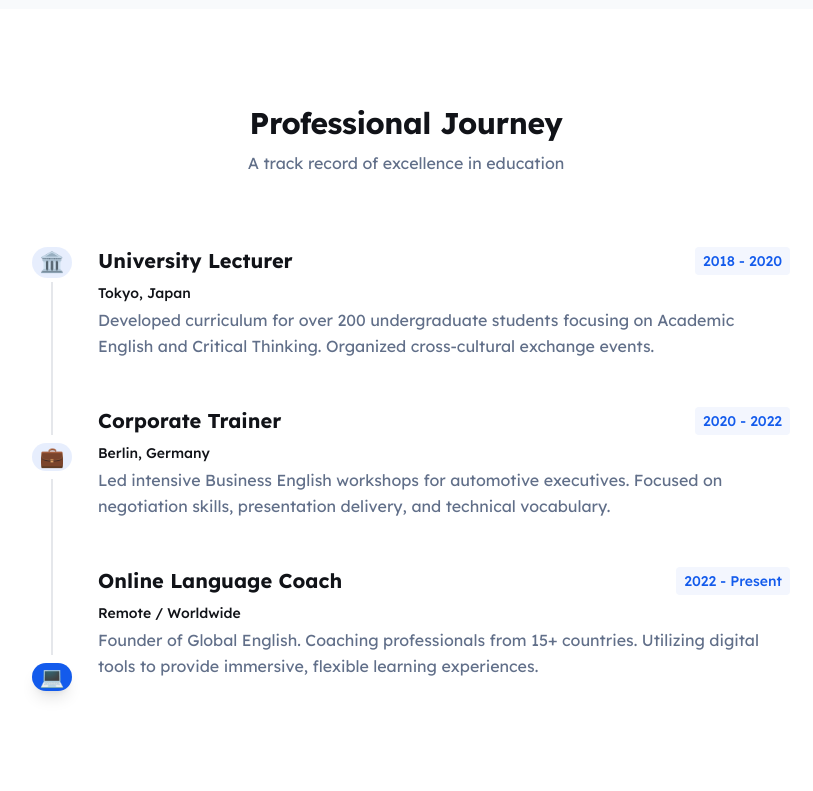
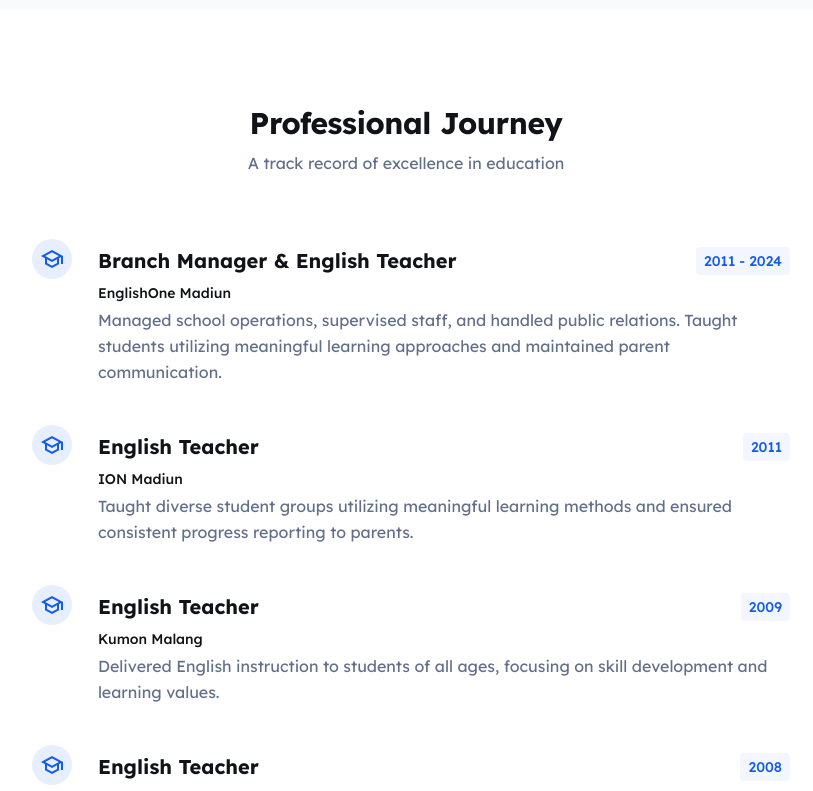
Before and after one commit to ruly13/project-digital-branding, a Next.js app: page /home in a window 1280 px wide. Shown: the part 2000-2791 px from the top of the page, without its empty margins (234-1047 px from the left). Built offline with nearby package versions, Linux system fonts and the light colour scheme.

Commit message:
feat: Implement initial landing page components for About, Experience, Education, Contact, Footer, and Navbar, including their data services.

```diff
--- a/src/components/home/komponen/AboutSection.tsx
+++ b/src/components/home/komponen/AboutSection.tsx
@@ -27,8 +27,7 @@ export default function AboutSection() {
                         <h3 className="text-primary font-bold tracking-wide uppercase text-sm mb-2">My Philosophy</h3>
                         <h2 className="text-3xl font-bold text-[#111318] mb-4">About Me</h2>
                         <div className="text-[#616f89] text-lg leading-relaxed mb-4">
-                            I specialize in <strong>Communicative Language Teaching</strong>, helping students build confidence and fluency through real-world scenarios. My approach is tailored to your unique goals, whether it&apos;s business negotiation, academic writing, or casual conversation.
-                        </div>
+                           Eva is an educator. She loves sharing knowledge, not only english knowledge but also anything that increase live values. She loves meeting new people, challenges herlself to try something new. Always levels up and scale up, and experiences herself in different ways    </div>
                         <p className="text-[#616f89] text-base leading-relaxed">
                             With over 8 years of experience teaching across 3 continents, I bring a culturally sensitive and adaptive teaching style to every lesson.
                         </p>
--- a/src/components/home/komponen/EducationSection.tsx
+++ b/src/components/home/komponen/EducationSection.tsx
@@ -1,10 +1,12 @@
 
+import { getEducation } from "../../../services/educationServ";
 export default function EducationSection() {
+  const education = getEducation();
 
 
   return (
 
-    <section id="education" className="py-24 bg-white scroll-mt-24 relative">
+    <section id="education" className="py-24 bg-white scroll-mt-24 relative ">
        {/* Background decoration removed as per reference code which uses clean white */}
       <div className="container mx-auto px-6 max-w-7xl">
         <div className="text-center mb-10">
@@ -12,45 +14,20 @@ export default function EducationSection() {
           <p className="text-[#616f89] mt-2 max-w-2xl mx-auto">Academic foundations and continuous professional development.</p>
         </div>
 
-        <div className="grid grid-cols-1 md:grid-cols-3 gap-8">
-            {/* Card 1 */}
-          <div className="flex flex-col items-center text-center gap-4 group hover:-translate-y-1 transition-transform duration-300">
+        <div className="flex flex-wrap justify-center gap-8">
+            {education.map((edu) => (
+              <div key={edu.id} className="w-full md:max-w-sm flex flex-col items-center text-center gap-4 group hover:-translate-y-1 transition-transform duration-300">
                 <div className="size-16 rounded-full bg-primary/5 flex items-center justify-center text-primary border border-primary/10 shadow-sm group-hover:bg-primary/10 transition-colors">
                    <span className="material-symbols-outlined text-3xl">school</span>
                 </div>
                 <div>
-              <h3 className="font-bold text-lg text-[#111318]">Master of Education</h3>
-              <p className="text-sm text-primary font-medium mb-1">University of London</p>
-              <p className="text-xs text-[#616f89] uppercase tracking-wide mb-3 font-semibold">Honors • Applied Linguistics</p>
-              <p className="text-sm text-[#616f89]">Specialized in sociolinguistics and second language acquisition methodologies.</p>
+                  <h3 className="font-bold text-lg text-[#111318]">{edu.role}</h3>
+                  <p className="text-sm text-primary font-medium mb-1">{edu.company}</p>
+                  <p className="text-xs text-[#616f89] uppercase tracking-wide mb-3 font-semibold">{edu.period}</p>
+                  <p className="text-sm text-[#616f89]">{edu.description}</p>
                 </div>
               </div>
-
-           {/* Card 2 */}
-          <div className="flex flex-col items-center text-center gap-4 group hover:-translate-y-1 transition-transform duration-300">
-             <div className="size-16 rounded-full bg-orange-50 flex items-center justify-center text-orange-600 border border-orange-100 shadow-sm group-hover:bg-orange-100 transition-colors">
-                <span className="material-symbols-outlined text-3xl">history_edu</span>
-             </div>
-             <div>
-                <h3 className="font-bold text-lg text-[#111318]">BA English Literature</h3>
-                <p className="text-sm text-primary font-medium mb-1">University of Indonesia</p>
-                <p className="text-xs text-[#616f89] uppercase tracking-wide mb-3 font-semibold">Magna Cum Laude</p>
-                <p className="text-sm text-[#616f89]">Focus on post-colonial literature and advanced grammar structures.</p>
-             </div>
-          </div>
-
-           {/* Card 3 */}
-          <div className="flex flex-col items-center text-center gap-4 group hover:-translate-y-1 transition-transform duration-300">
-             <div className="size-16 rounded-full bg-blue-50 flex items-center justify-center text-blue-600 border border-blue-100 shadow-sm group-hover:bg-blue-100 transition-colors">
-                <span className="material-symbols-outlined text-3xl">workspace_premium</span>
-             </div>
-             <div>
-                <h3 className="font-bold text-lg text-[#111318]">Specialized Training</h3>
-                <p className="text-sm text-primary font-medium mb-1">Professional Certification</p>
-                <p className="text-xs text-[#616f89] uppercase tracking-wide mb-3 font-semibold">Continuing Education</p>
-                <p className="text-sm text-[#616f89]">Advanced Phonetics & Digital Pedagogy for remote learning environments.</p>
-             </div>
-          </div>
+            ))}
         </div>
       </div>
     </section>
--- a/src/components/home/komponen/ExperienceSection.tsx
+++ b/src/components/home/komponen/ExperienceSection.tsx
@@ -1,6 +1,8 @@
+
+import { getExperiences } from "../../../services/experienceService";
 
 export default function ExperienceSection() {
-
+  const experiences = getExperiences();
 
   return (
 
@@ -13,60 +15,39 @@ export default function ExperienceSection() {
 
         <div className="max-w-3xl mx-auto w-full">
            <div className="grid grid-cols-[60px_1fr] gap-x-4">
-              {/* Item 1 */}
-              <div className="flex flex-col items-center gap-1 pt-2">
-                 <div className="size-10 rounded-full bg-primary/10 flex items-center justify-center text-primary z-10">
-                    <span className="text-xl">🏛️</span>
+              {experiences.map((exp, index) => (
+                 <div key={exp.id} className="contents">
+                    <div className="relative flex flex-col items-center">
+                       {/* Line connecting to previous item */}
+                       {index > 0 && (
+                          <div className="absolute top-0 w-[2px] bg-[#e5e7eb] h-[20px] -z-10"></div>
+                       )}
+
+                       {/* Icon */}
+                       <div className="size-10 rounded-full flex items-center justify-center z-10 bg-primary/10 text-primary">
+                          <span className="material-symbols-outlined text-xl">
+                              {exp.type === 'education' ? 'school' : 'work'}
+                          </span>
                        </div>
-                 <div className="w-[2px] bg-[#e5e7eb] h-full grow min-h-[80px]"></div>
+
+                       {/* Line connecting to next item */}
+                       {index < experiences.length - 1 && (
+                          <div className="absolute top-[20px] bottom-0 w-[2px] bg-[#e5e7eb] -z-10"></div>
+                       )}
                     </div>
-              <div className="flex flex-col pb-10 pt-2">
+
+                    <div className={`flex flex-col ${index < experiences.length - 1 ? 'pb-10' : 'pb-4'} pt-2`}>
                        <div className="flex flex-col sm:flex-row sm:justify-between sm:items-center mb-2">
-                    <h3 className="text-[#111318] text-xl font-bold">University Lecturer</h3>
-                    <span className="text-primary font-medium text-sm bg-primary/5 px-2 py-1 rounded">2018 - 2020</span>
+                          <h3 className="text-[#111318] text-xl font-bold">{exp.role}</h3>
+                          <span className="text-primary font-medium text-sm bg-primary/5 px-2 py-1 rounded">{exp.period}</span>
                        </div>
-                 <p className="text-[#111318] text-sm font-medium mb-1">Tokyo, Japan</p>
+                       <p className="text-[#111318] text-sm font-medium mb-1">{exp.company}</p>
                        <p className="text-[#616f89] text-base leading-relaxed">
-                    Developed curriculum for over 200 undergraduate students focusing on Academic English and Critical Thinking. Organized cross-cultural exchange events.
+                          {exp.description}
                        </p>
                     </div>
-
-              {/* Item 2 */}
-              <div className="flex flex-col items-center gap-1">
-                 <div className="w-[2px] bg-[#e5e7eb] h-full grow min-h-[20px]"></div>
-                 <div className="size-10 rounded-full bg-primary/10 flex items-center justify-center text-primary z-10 my-1">
-                    <span className="text-xl">💼</span>
                  </div>
-                 <div className="w-[2px] bg-[#e5e7eb] h-full grow min-h-[80px]"></div>
-              </div>
-              <div className="flex flex-col pb-10 pt-2">
-                 <div className="flex flex-col sm:flex-row sm:justify-between sm:items-center mb-2">
-                    <h3 className="text-[#111318] text-xl font-bold">Corporate Trainer</h3>
-                    <span className="text-primary font-medium text-sm bg-primary/5 px-2 py-1 rounded">2020 - 2022</span>
-                 </div>
-                 <p className="text-[#111318] text-sm font-medium mb-1">Berlin, Germany</p>
-                 <p className="text-[#616f89] text-base leading-relaxed">
-                    Led intensive Business English workshops for automotive executives. Focused on negotiation skills, presentation delivery, and technical vocabulary.
-                 </p>
-              </div>
-
-              {/* Item 3 */}
-              <div className="flex flex-col items-center gap-1">
-                 <div className="w-[2px] bg-[#e5e7eb] h-full grow min-h-[20px]"></div>
-                 <div className="size-10 rounded-full bg-primary text-white flex items-center justify-center shadow-lg z-10 my-1">
-                    <span className="text-xl">💻</span>
-                 </div>
-              </div>
-              <div className="flex flex-col pb-4 pt-2">
-                 <div className="flex flex-col sm:flex-row sm:justify-between sm:items-center mb-2">
-                    <h3 className="text-[#111318] text-xl font-bold">Online Language Coach</h3>
-                    <span className="text-primary font-medium text-sm bg-primary/5 px-2 py-1 rounded">2022 - Present</span>
-                 </div>
-                 <p className="text-[#111318] text-sm font-medium mb-1">Remote / Worldwide</p>
-                 <p className="text-[#616f89] text-base leading-relaxed">
-                    Founder of Global English. Coaching professionals from 15+ countries. Utilizing digital tools to provide immersive, flexible learning experiences.
-                 </p>
-              </div>
+              ))}
            </div>
         </div>
       </div>
--- a/src/components/home/komponen/footer.tsx
+++ b/src/components/home/komponen/footer.tsx
@@ -1,5 +1,6 @@
 
-import Link from 'next/link';
+
+import { Instagram, Linkedin, Mail } from 'lucide-react';
 
 export default function Footer() {
   return (
@@ -7,7 +8,7 @@ export default function Footer() {
 
     <footer className="bg-background-dark text-white py-16 border-t border-[#1e2736]">
       <div className="container mx-auto px-6 max-w-7xl">
-        <div className="flex flex-col md:flex-row justify-between items-end gap-8 mb-12">
+        <div className="relative flex flex-col md:flex-row justify-between items-end gap-8 mb-12">
 
             {/* Left: Logo & Tagline */}
             <div className="flex flex-col gap-4 w-full md:w-auto">
@@ -15,33 +16,36 @@ export default function Footer() {
                      <div className="size-8 bg-primary rounded-lg flex items-center justify-center shadow-[0px_4px_12px_rgba(19,91,236,0.4)]">
                         <span className="material-symbols-outlined text-white text-lg">school</span>
                      </div>
-                     <span className="text-xl font-bold tracking-tight text-white">Global English</span>
+                     <span className="text-xl font-bold tracking-tight text-white">Eva Lastiani</span>
                 </div>
-                <p className="text-sm text-[#94a3b8] max-w-xs">Empowering students worldwide since 2012.</p>
+                <p className="text-sm text-[#94a3b8] max-w-xs">Educator dedicated to inspiring students and fostering a love for learning.</p>
             </div>
 
             {/* Center: Social Icons */}
-            <div className="flex gap-6 w-full md:w-auto justify-start md:justify-center">
-                 <a href="#" className="text-[#94a3b8] hover:text-white transition-colors">
-                    <span className="material-symbols-outlined text-2xl">public</span>
+            <div className="flex gap-4 w-full md:w-auto justify-center md:absolute md:left-1/2 md:-translate-x-1/2 md:bottom-2">
+                 <a href="#" className="text-[#94a3b8] hover:text-white transition-colors" aria-label="Instagram">
+                    <Instagram className="size-6" />
                  </a>
-                 <a href="#" className="text-[#94a3b8] hover:text-white transition-colors">
-                    <span className="material-symbols-outlined text-2xl">alternate_email</span>
+                 <a href="#" className="text-[#94a3b8] hover:text-white transition-colors" aria-label="TikTok">
+                    {/* Custom TikTok SVG */}
+                    <svg viewBox="0 0 24 24" fill="none" stroke="currentColor" strokeWidth="2" strokeLinecap="round" strokeLinejoin="round" className="size-6">
+                        <path d="M9 12a4 4 0 1 0 4 4V4a5 5 0 0 0 5 5" />
+                    </svg>
                  </a>
-                 <a href="#" className="text-[#94a3b8] hover:text-white transition-colors">
-                    <span className="material-symbols-outlined text-2xl">share</span>
+                 <a href="#" className="text-[#94a3b8] hover:text-white transition-colors" aria-label="LinkedIn">
+                    <Linkedin className="size-6" />
+                 </a>
+                 <a href="mailto:rohmatchoiruly@gmail.com" className="text-[#94a3b8] hover:text-white transition-colors" aria-label="Email">
+                    <Mail className="size-6" />
                  </a>
             </div>
 
-            {/* Right: Links */}
-            <div className="flex gap-8 text-sm font-medium text-[#94a3b8] w-full md:w-auto justify-start md:justify-end">
-                <Link href="#" className="hover:text-white transition-colors">Privacy Policy</Link>
-                <Link href="#" className="hover:text-white transition-colors">Terms of Service</Link>
-            </div>
+
         </div>
 
-        <div className="border-t border-[#2e3b52] pt-8 flex flex-col items-center justify-center text-xs text-[#64748b]">
-             <p>&copy; {new Date().getFullYear()} Global English. All rights reserved.</p>
+        <div className="border-t border-[#2e3b52] pt-8 flex flex-col md:flex-row items-center justify-between text-xs text-[#64748b]">
+             <p className="order-2 md:order-1">&copy; {new Date().getFullYear()} Eva Lastiani. All rights reserved.</p>
+             <p className="order-1 md:order-2 mb-4 md:mb-0">Designed & Built by <a href="https://www.rohmatchoiruly.site/" className="text-[#94a3b8] hover:text-white transition-colors">rohmat choiruly anwar</a></p>
         </div>
       </div>
     </footer>
--- /dev/null
+++ b/src/services/educationServ.tsx
@@ -0,0 +1,24 @@
+export interface EducationItem {
+    id: number;
+    role: string;
+    company: string;
+    period: string;
+    description: string;
+    type: "education" | "corporate"; // education uses 🏛️, corporate/hotel uses 💼
+  }
+
+  export const educationData: EducationItem[] = [
+    {
+      id: 1,
+      role: "Bachelor of English Language and Literature",
+      company: "Universitas Muhammadiyah Malang",
+      period: "2004 - 2008",
+      description:
+        "",
+      type: "education",
+    },
+  ];
+
+  export const getEducation = (): EducationItem[] => {
+    return educationData;
+  };
--- /dev/null
+++ b/src/services/experienceService.ts
@@ -0,0 +1,87 @@
+export interface ExperienceItem {
+  id: number;
+  role: string;
+  company: string;
+  period: string;
+  description: string;
+  type: "education" | "corporate"; // education uses 🏛️, corporate/hotel uses 💼
+}
+
+export const experienceData: ExperienceItem[] = [
+  {
+    id: 1,
+    role: "Branch Manager & English Teacher",
+    company: "EnglishOne Madiun",
+    period: "2011 - 2024",
+    description:
+      "Managed school operations, supervised staff, and handled public relations. Taught students utilizing meaningful learning approaches and maintained parent communication.",
+    type: "education",
+  },
+  {
+    id: 2,
+    role: "English Teacher",
+    company: "ION Madiun",
+    period: "2011",
+    description:
+      "Taught diverse student groups utilizing meaningful learning methods and ensured consistent progress reporting to parents.",
+    type: "education",
+  },
+  {
+    id: 3,
+    role: "English Teacher",
+    company: "Kumon Malang",
+    period: "2009",
+    description:
+      "Delivered English instruction to students of all ages, focusing on skill development and learning values.",
+    type: "education",
+  },
+  {
+    id: 4,
+    role: "English Teacher",
+    company: "EnglishLand Malang",
+    period: "2008",
+    description:
+      "Provided English education with a focus on meaningful interactions and student growth tracking.",
+    type: "education",
+  },
+  {
+    id: 5,
+    role: "Secretary",
+    company: "PT. Harma Presis Meka Indonesia",
+    period: "2005 - 2008",
+    description:
+      "Managed executive schedules, office administration, and customer communications. Prepared meeting minutes and reports.",
+    type: "corporate",
+  },
+  {
+    id: 6,
+    role: "Receptionist",
+    company: "Hotel Kartika Madiun",
+    period: "2005",
+    description:
+      "Handled guest services including check-in/out and reservations. Managed room data and resolved guest complaints.",
+    type: "corporate",
+  },
+  {
+    id: 7,
+    role: "Secretary in House Keeping",
+    company: "Tugu Hotel, Malang",
+    period: "2004",
+    description:
+      "Coordinated housekeeping staff, managed linen inventory, and handled departmental administration and purchasing.",
+    type: "corporate",
+  },
+  {
+    id: 8,
+    role: "Customer Care & English Teacher",
+    company: "Center of English Learning (CEL) Malang",
+    period: "2003",
+    description:
+      "Managed front desk administration and customer inquiries while conducting English classes.",
+    type: "education",
+  },
+];
+
+export const getExperiences = (): ExperienceItem[] => {
+  return experienceData;
+};
```
Also changed, not shown: src/components/home/komponen/ContactSection.tsx (+40 -3 lines), src/components/home/komponen/navbar.tsx (+4 -14 lines), 1 other file (tests, documents, lock files or other folders). Lines whose indentation alone changed are shown as unchanged.
